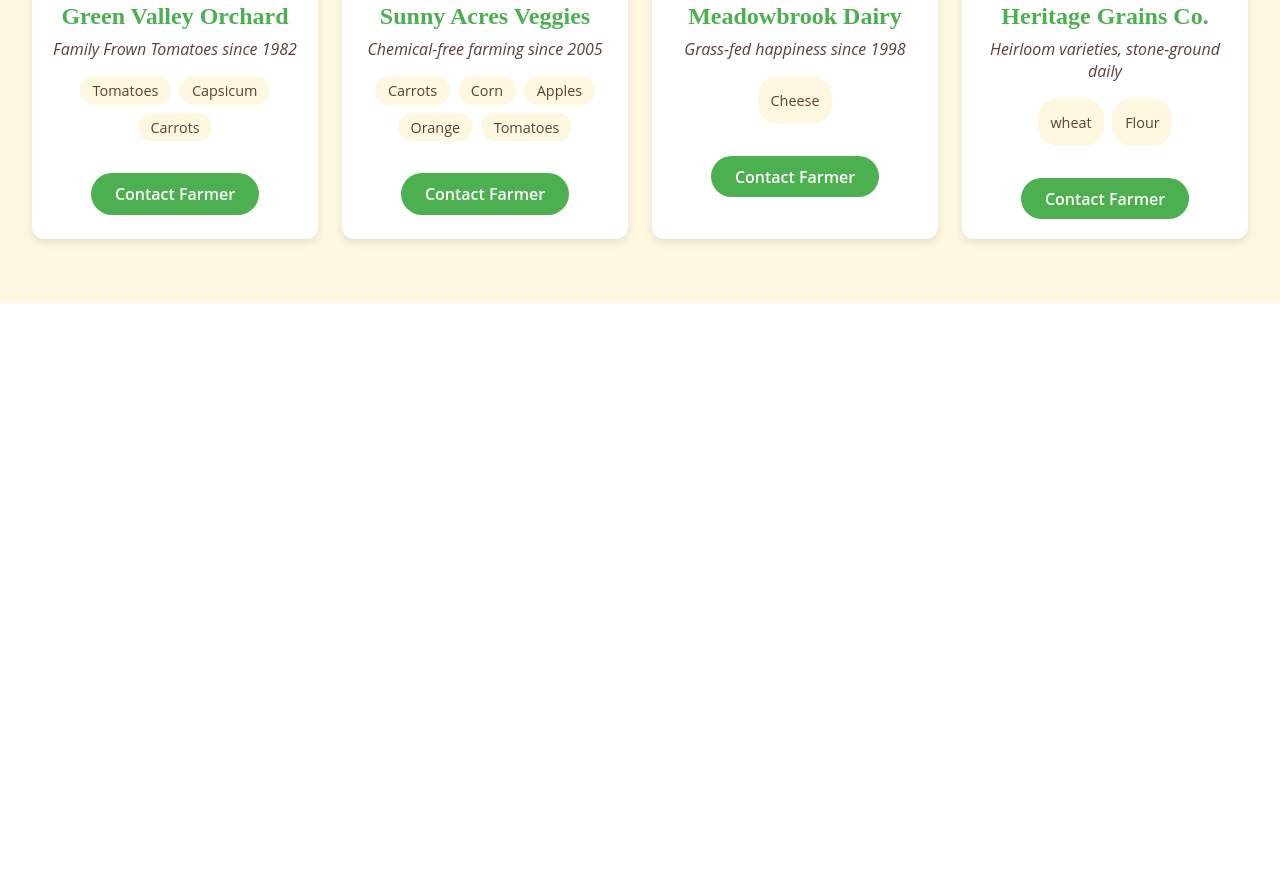
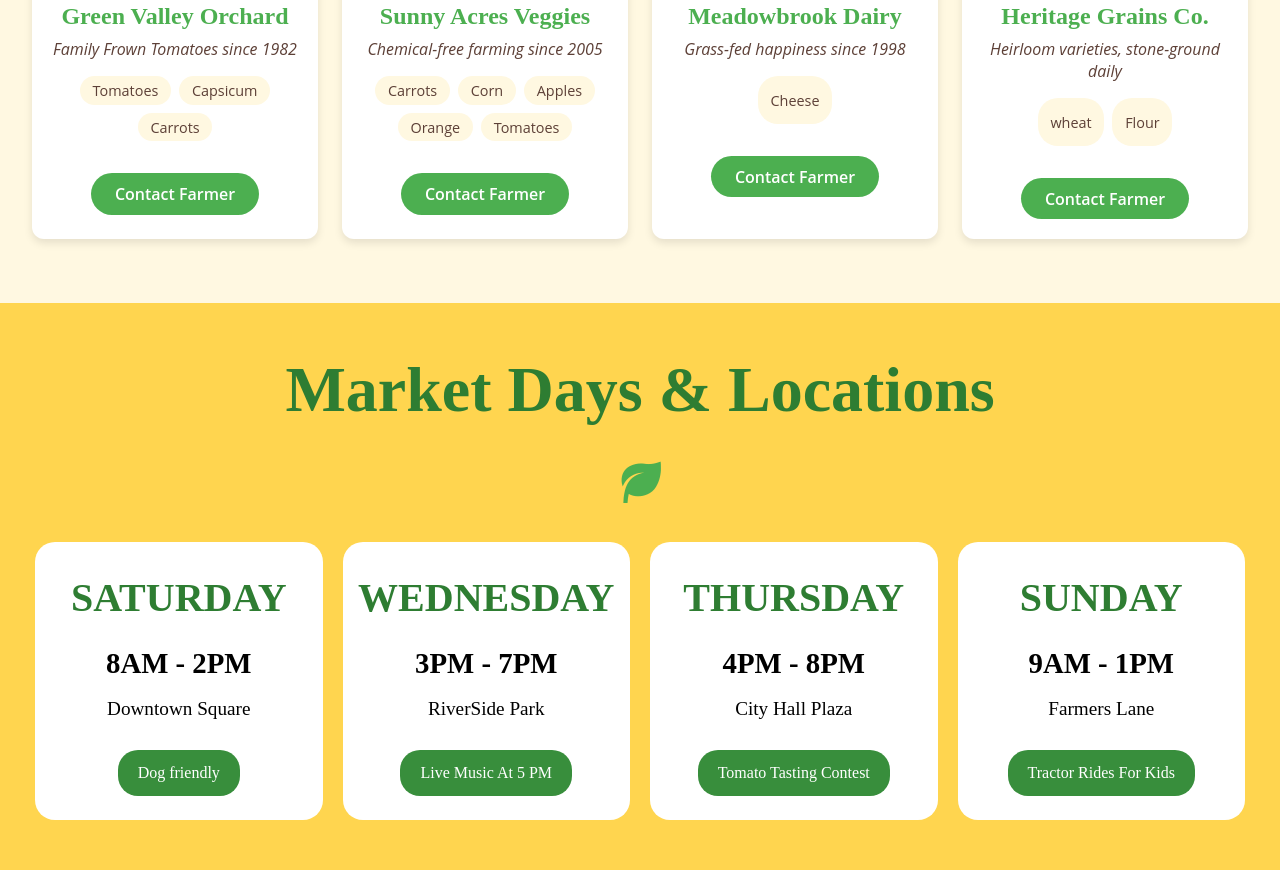
Before and after one commit to SaqiiCoditz/Farmers-Marketing, a plain HTML site: page index.html in a window 1280 px wide. Shown: the part 1724-2594 px from the top of the page. Before the commit the page ends 2027 px from the top, so only its background shows below. Drawn offline with nearby package versions, Linux system fonts and the light colour scheme.

Commit message:
Add Weekly schedule section

```diff
--- a/index.html
+++ b/index.html
@@ -9,11 +9,7 @@
     />
     <title>FarmFreshly | Your gateway to local farms</title>
     <link rel="stylesheet" href="style.css" />
-    <!-- Font Awesome for hamburger icon -->
-    <link
-      rel="stylesheet"
-      href="https://cdnjs.cloudflare.com/ajax/libs/font-awesome/6.4.0/css/all.min.css"
-    />
+    <link rel="stylesheet" href="https://cdnjs.cloudflare.com/ajax/libs/font-awesome/6.4.0/css/all.min.css"/>
   </head>
   <body>
     <header>
@@ -30,8 +26,8 @@
           <ul>
             <li><a href="#hero">Home</a></li>
             <li><a href="#wbl">Why buy Local</a></li>
-            <li><a href="#">Spotlight</a></li>
-            <li><a href="#">Weekly Schedule</a></li>
+            <li><a href="#spotlight">Spotlight</a></li>
+            <li><a href="#weekly-schedule">Weekly Schedule</a></li>
             <li><a href="#">Subscribe to Us</a></li>
           </ul>
         </div>
@@ -78,7 +74,7 @@
       </div>
 
       <!--Spotlight-->
-      <div class="spotlight">
+      <div class="spotlight" id="spotlight">
         <h1 class="spot-title">Meet Our Farmers</h1>
         <i class="bx bxs-leaf spot-icon"></i>
         <div class="spot-card-container">
@@ -135,6 +131,40 @@
           </div>
         </div>
       </div>
+
+      <!--Weekly Schedule-->
+      <div class="weekly-schedule">
+        <div class="sc-title">
+          <h1>Market Days & Locations</h1>
+          <i class="bx bxs-leaf weekly-sc-icon"></i>
+        </div>
+        <div class="weekly-sc-container">
+          <div class="weekly-sc-card">
+            <h2>Saturday</h2>
+            <p class="time">8AM - 2PM</p>
+            <p class="location">Downtown Square</p>
+            <p class="feature">Dog friendly</p>
+          </div>
+          <div class="weekly-sc-card">
+            <h2>Wednesday</h2>
+            <p class="time">3PM - 7PM</p>
+            <p class="location">RiverSide Park</p>
+            <p class="feature">Live Music At 5 PM</p>
+          </div>
+          <div class="weekly-sc-card">
+            <h2>Thursday</h2>
+            <p class="time">4PM - 8PM</p>
+            <p class="location">City Hall Plaza</p>
+            <p class="feature">Tomato Tasting Contest</p>
+          </div>
+          <div class="weekly-sc-card">
+            <h2>Sunday</h2>
+            <p class="time">9AM - 1PM</p>
+            <p class="location">Farmers Lane</p>
+            <p class="feature">Tractor Rides For Kids</p>
+          </div>
+        </div>
+      </div>
     </main>
     <script src="script.js"></script>
   </body>
--- a/style.css
+++ b/style.css
@@ -404,3 +404,109 @@ nav {
     margin: 0 auto;
   }
 }
+
+.weekly-schedule {
+  background: #FFD54F;
+  color: #2E7D32; /* Better contrast */
+  text-align: center;
+  padding: 50px 20px;
+  display: flex;
+  justify-content: center;
+  align-items: center;
+  flex-direction: column;
+}
+
+.sc-title {
+  margin-bottom: 30px;
+  font-size: clamp(1.5rem, 4vw, 2rem); /* Responsive font */
+}
+
+.sc-title h1 {
+  margin: 0;
+  color: #2E7D32; /* Dark green for better contrast */
+  text-shadow: none; /* Removed for accessibility */
+}
+
+.weekly-sc-icon {
+  margin-top: 30px;
+  font-size: 50px;
+  color: #4CAF50;
+}
+
+.weekly-sc-container {
+  display: grid;
+  grid-template-columns: repeat(auto-fit, minmax(250px, 1fr));
+  width: 100%;
+  max-width: 1400px;
+  gap: 20px;
+  padding: 0 15px;
+}
+
+.weekly-sc-card {
+  background: #fff;
+  color: #000;
+  padding: 1.5rem;
+  border-radius: 20px;
+  line-height: 1.6;
+  display: flex;
+  flex-direction: column;
+  justify-content: center;
+  align-items: center;
+  transition: transform 0.2s ease, box-shadow 0.2s ease;
+}
+
+.weekly-sc-card:hover {
+  box-shadow: 0 5px 15px rgba(0, 0, 0, 0.1);
+  transform: translateY(-5px);
+}
+
+.weekly-sc-card h2 {
+  font-size: clamp(1.8rem, 4vw, 2.5rem);
+  text-transform: uppercase;
+  margin: 0 0 10px 0;
+  color: #2E7D32;
+}
+
+.weekly-sc-card .time {
+  font-size: clamp(1.3rem, 3vw, 1.8rem);
+  margin: 0 0 8px 0;
+  font-weight: bold;
+}
+
+.weekly-sc-card .location {
+  font-size: clamp(1rem, 2.5vw, 1.2rem);
+  margin: 0 0 15px 0;
+}
+
+.weekly-sc-card .feature {
+  padding: 10px 20px;
+  background: #388E3C;
+  width: fit-content;
+  margin-top: 10px;
+  font-size: clamp(0.8rem, 2vw, 1rem);
+  border-radius: 20px;
+  color: white;
+  transition: background 0.2s ease;
+}
+
+.weekly-sc-card .feature:hover {
+  background: #4CAF50;
+}
+
+/* Mobile responsiveness */
+@media (max-width: 600px) {
+  .weekly-schedule {
+    padding: 30px 10px;
+  }
+
+  .weekly-sc-container {
+    grid-template-columns: 1fr;
+    gap: 15px;
+  }
+
+  .weekly-sc-card {
+    width: 100%;
+    max-width: 350px;
+    margin: 0 auto;
+  }
+}
```
